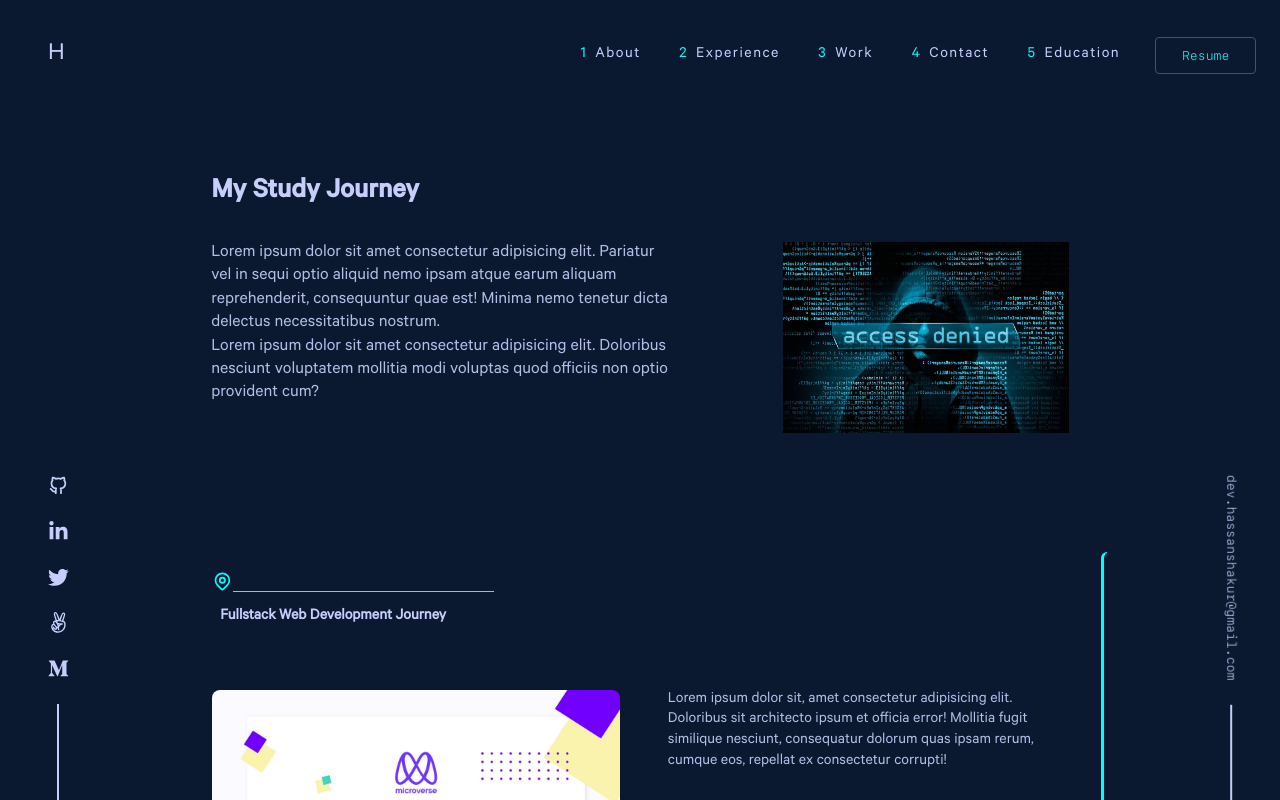
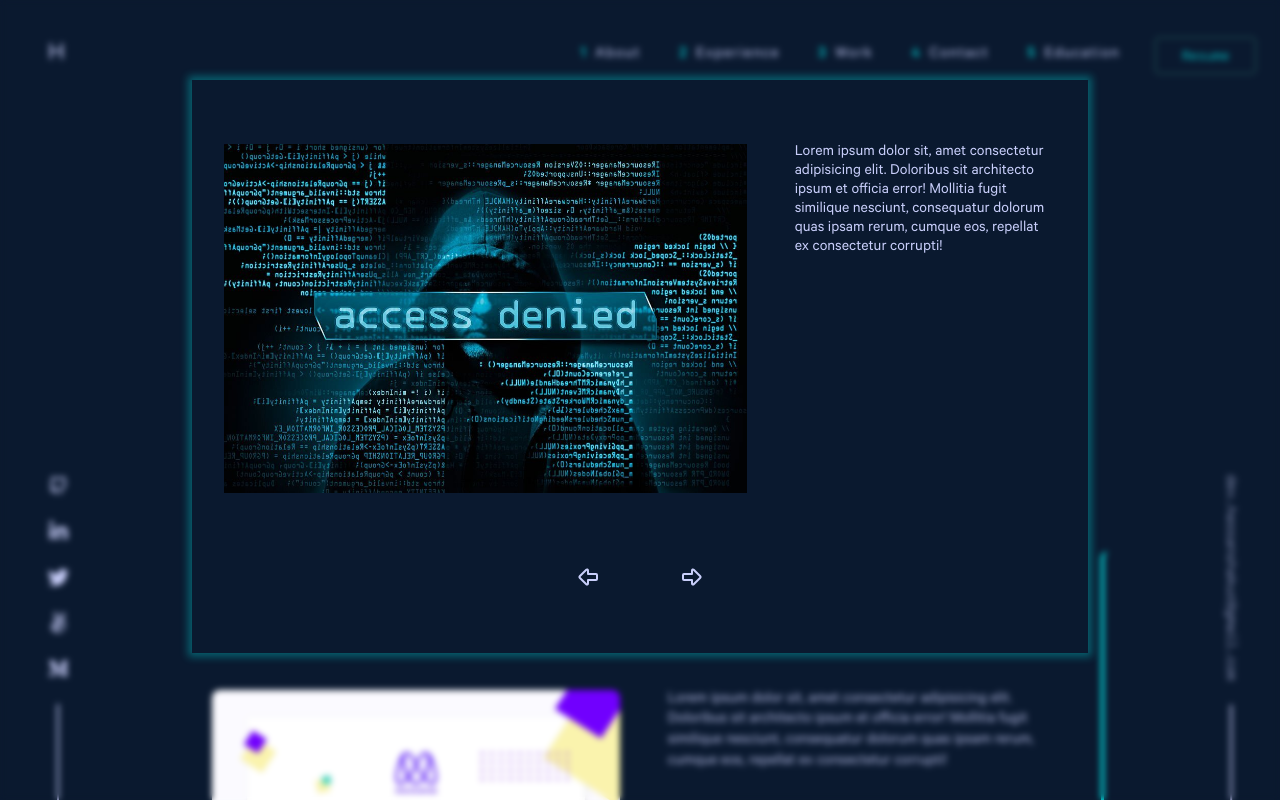
Before and after one commit to hassanShakur/portfolio, a Next.js app: page /study in a window 1280 px wide. Shown: the top 800 px of the page. Built offline with nearby package versions, Linux system fonts and the light colour scheme.

Commit message:
redesign cert modal

```diff
--- a/app/study/study.scss
+++ b/app/study/study.scss
@@ -68,9 +68,10 @@
         border-radius: 4px;
       }
 
-      &:nth-child(5) {
-        transform: translate(0px, -15px);
-        z-index: 3;
+      &:nth-child(1) {
+        transform: translate(20px, -5px);
+        transition-delay: 400ms;
+        z-index: 1;
       }
 
       &:nth-child(2) {
@@ -91,16 +92,15 @@
         z-index: 1;
       }
 
-      &:nth-child(1) {
-        transform: translate(20px, -5px);
-        transition-delay: 400ms;
-        z-index: 1;
+      &:nth-child(5) {
+        transform: translate(0px, -15px);
+        z-index: 3;
       }
     }
 
     &:hover .g-img {
-      &:nth-child(5) {
-        transform: translate(0px, -10px);
+      &:nth-child(1) {
+        transform: rotate(45deg) translate(25px, -60px);
       }
 
       &:nth-child(2) {
@@ -115,8 +115,8 @@
         transform: rotate(-45deg) translate(-25px, -60px);
       }
 
-      &:nth-child(1) {
-        transform: rotate(45deg) translate(25px, -60px);
+      &:nth-child(5) {
+        transform: translate(0px, -10px);
       }
     }
   }
--- a/components/study/modal/Gallery.tsx
+++ b/components/study/modal/Gallery.tsx
@@ -1,52 +1,46 @@
 'use client';
-import projectImg from '@/images/hack-3.jpg';
 import Image from 'next/image';
 import './gallery.scss';
 import { useDispatch, useSelector } from 'react-redux';
 import ReduxStoreType from '@/types/reduxStore';
 import { galleryActions } from '@/redux/app/gallerySlice';
-import { MouseEventHandler } from 'react';
+import { TbArrowBigRight, TbArrowBigLeft } from 'react-icons/tb';
 
 const Gallery = () => {
   const dispatch = useDispatch();
-  const { activeImg, isOpen, currentImages } = useSelector(
-    (state: ReduxStoreType) => state.gallery
-  );
-
-  const selectedImg = currentImages[activeImg - 1];
+  const {
+    currentCertIndex: index,
+    isOpen,
+    modalCerts,
+  } = useSelector((state: ReduxStoreType) => state.gallery);
 
   return (
     <>
       {isOpen && (
         <div
-          id='gallery-modal'
-          className='g-modal'
+          className='modal'
           onClick={(e: any) => {
             e.stopPropagation();
             if (e.target.classList.contains('g-modal'))
               dispatch(galleryActions.toggleModal());
           }}
         >
-          <div className='images'>
-            <div id='selected'>
-              <Image
-                src={selectedImg.certificate}
-                alt={selectedImg.course}
-              />
+          <div className='modal-content'>
+            <div className='cert-info'>
+              <div className='mini-cert'>
+                <Image
+                  src={modalCerts[0].certificate}
+                  alt={modalCerts[0].course}
+                />
+              </div>
+
+              <div className='mini-description'>
+                {modalCerts[0].description}
+              </div>
             </div>
-
-            <div className='thumbs'>
-              {currentImages.map((cImg) => (
-                <div
-                  key={cImg.id}
-                  className={cImg.id === activeImg ? 'selected' : ''}
-                  onClick={() =>
-                    dispatch(galleryActions.setActiveImage(cImg.id))
-                  }
-                >
-                  <Image src={cImg.certificate} alt={cImg.course} />
-                </div>
-              ))}
+            <div className='carrosel-arrows'>
+              <TbArrowBigLeft />
+              <TbArrowBigRight />
             </div>
           </div>
         </div>
--- a/components/study/modal/gallery.scss
+++ b/components/study/modal/gallery.scss
@@ -1,86 +1,53 @@
-#gallery-modal {
-  backdrop-filter: blur(3px);
-  z-index: 10;
+.modal {
   position: fixed;
   top: 0;
   left: 0;
+  z-index: 10;
   height: 100vh;
   width: 100vw;
-}
+  backdrop-filter: blur(3px);
 
-.images {
-  display: flex;
-  flex-direction: column;
-  gap: 3rem;
+  .modal-content {
     width: 70%;
     margin: 10vh auto;
+    padding: 4rem 2rem;
     background-color: rgba(var(--background-rgb), 1);
+    box-shadow: 0px 0px 8px 4px
+      rgba(var(--foreground-light-green), 0.3);
+    background-color: rgba(var(--background-rgb), 1);
+    box-shadow: 0px 0px 8px 4px
+      rgba(var(--foreground-light-green), 0.3);
+
+    .cert-info {
+      display: grid;
+      grid-template-columns: 2fr 1fr;
+      gap: 3rem;
       border-radius: 10px;
-  box-shadow: 0px 0px 8px 4px rgba(var(--foreground-light-green), 0.3);
-  padding: 2rem 0;
+
+      .mini-cert {
+        width: 100%;
+        height: fit-content;
 
         img {
-    width: 100%;
-    height: 100%;
-    object-fit: cover;
-    border-radius: 4px;
-  }
-
-  #selected {
-    display: grid;
-    place-items: center;
-
-    img {
+          width: inherit;
           height: auto;
-      width: 65%;
         }
       }
     }
 
-.thumbs {
+    .carrosel-arrows {
+      width: fit-content;
+      margin: 4rem auto 0;
       display: flex;
-  gap: 2rem;
-  width: fit-content;
-  margin: auto;
-
-  > * {
-    border-radius: 3px;
-  }
-
-  div {
-    height: auto;
-    width: 5vw;
-
-    &:hover {
-      cursor: pointer;
-      transform: scale(1.05);
-    }
-
-    &.selected {
-      border: 1px solid rgba(var(--foreground-light-green), 0.5);
-      transform: scale(1.16);
+      gap: 5rem;
+      font-size: 1.5rem;
     }
   }
 }
 
-@media (max-width: 900px) {
-  .images {
-    width: 80%;
-    margin: 20vh auto;
-
-    #selected {
-      img {
-        width: 80%;
-      }
-    }
-  }
-
-  .thumbs {
-    width: 75%;
-    margin: 0 auto;
-
-    > * {
-      flex-grow: 1;
-    }
-  }
-}
+// @media (max-width: 900px) {
+//   .mini-cert-content {
+//     width: 80%;
+//     margin: 20vh auto;
+//   }
+// }
--- a/data/miniCerts/googleIT.ts
+++ b/data/miniCerts/googleIT.ts
@@ -14,26 +14,36 @@ const googleITCerts = {
     {
       id: 1,
       course: 'Technical Support Fundamentals',
+      description:
+        'Lorem ipsum dolor sit, amet consectetur adipisicing elit. Doloribus sit architecto ipsum et officia error! Mollitia fugit similique nesciunt, consequatur dolorum quas ipsam rerum, cumque eos, repellat ex consectetur corrupti!',
       certificate: IT_1,
     },
     {
       id: 2,
       course: 'Bits & Bytes of Computer Networking',
+      description:
+        'Lorem ipsum dolor sit, amet consectetur adipisicing elit. Doloribus sit architecto ipsum et officia error! Mollitia fugit similique nesciunt, consequatur dolorum quas ipsam rerum, cumque eos, repellat ex consectetur corrupti!',
       certificate: IT_2,
     },
     {
       id: 3,
       course: 'Operating Systems & You: Becoming a Power User',
+      description:
+        'Lorem ipsum dolor sit, amet consectetur adipisicing elit. Doloribus sit architecto ipsum et officia error! Mollitia fugit similique nesciunt, consequatur dolorum quas ipsam rerum, cumque eos, repellat ex consectetur corrupti!',
       certificate: IT_3,
     },
     {
       id: 4,
       course: 'System Administration & IT Infrastructure Services',
+      description:
+        'Lorem ipsum dolor sit, amet consectetur adipisicing elit. Doloribus sit architecto ipsum et officia error! Mollitia fugit similique nesciunt, consequatur dolorum quas ipsam rerum, cumque eos, repellat ex consectetur corrupti!',
       certificate: IT_4,
     },
     {
       id: 5,
       course: 'IT Securuty: Defence Against the Digital Dark arts',
+      description:
+        'Lorem ipsum dolor sit, amet consectetur adipisicing elit. Doloribus sit architecto ipsum et officia error! Mollitia fugit similique nesciunt, consequatur dolorum quas ipsam rerum, cumque eos, repellat ex consectetur corrupti!',
       certificate: IT_5,
     },
   ],
--- a/data/miniCerts/googlePM.ts
+++ b/data/miniCerts/googlePM.ts
@@ -15,31 +15,44 @@ const googlePMCerts = {
     {
       id: 1,
       course: 'Foundations of Project Management',
+      description:
+        'Lorem ipsum dolor sit, amet consectetur adipisicing elit. Doloribus sit architecto ipsum et officia error! Mollitia fugit similique nesciunt, consequatur dolorum quas ipsam rerum, cumque eos, repellat ex consectetur corrupti!',
       certificate: PM_1,
     },
     {
       id: 2,
       course: 'Project Initiation: Starting a Successful Project',
+      description:
+        'Lorem ipsum dolor sit, amet consectetur adipisicing elit. Doloribus sit architecto ipsum et officia error! Mollitia fugit similique nesciunt, consequatur dolorum quas ipsam rerum, cumque eos, repellat ex consectetur corrupti!',
       certificate: PM_2,
     },
     {
       id: 3,
       course: 'Project Planning: Putting it All Together',
+      description:
+        'Lorem ipsum dolor sit, amet consectetur adipisicing elit. Doloribus sit architecto ipsum et officia error! Mollitia fugit similique nesciunt, consequatur dolorum quas ipsam rerum, cumque eos, repellat ex consectetur corrupti!',
       certificate: PM_3,
     },
     {
       id: 4,
       course: 'Project Execution: Running the Project',
+      description:
+        'Lorem ipsum dolor sit, amet consectetur adipisicing elit. Doloribus sit architecto ipsum et officia error! Mollitia fugit similique nesciunt, consequatur dolorum quas ipsam rerum, cumque eos, repellat ex consectetur corrupti!',
       certificate: PM_4,
     },
     {
       id: 5,
       course: 'Agile Project Management',
+      description:
+        'Lorem ipsum dolor sit, amet consectetur adipisicing elit. Doloribus sit architecto ipsum et officia error! Mollitia fugit similique nesciunt, consequatur dolorum quas ipsam rerum, cumque eos, repellat ex consectetur corrupti!',
       certificate: PM_5,
     },
     {
       id: 6,
-      course: 'Capstone: Applying Project Management in the Real World',
+      course:
+        'Capstone: Applying Project Management in the Real World',
+      description:
+        'Lorem ipsum dolor sit, amet consectetur adipisicing elit. Doloribus sit architecto ipsum et officia error! Mollitia fugit similique nesciunt, consequatur dolorum quas ipsam rerum, cumque eos, repellat ex consectetur corrupti!',
       certificate: PM_6,
     },
   ],
--- a/data/miniCerts/microverse.ts
+++ b/data/miniCerts/microverse.ts
@@ -12,21 +12,29 @@ const microverseCerts = {
     {
       id: 1,
       course: 'HTML & CSS Module',
+      description:
+        'Lorem ipsum dolor sit, amet consectetur adipisicing elit. Doloribus sit architecto ipsum et officia error! Mollitia fugit similique nesciunt, consequatur dolorum quas ipsam rerum, cumque eos, repellat ex consectetur corrupti!',
       certificate: MV_1,
     },
     {
       id: 2,
       course: 'JavaScript Module',
+      description:
+        'Lorem ipsum dolor sit, amet consectetur adipisicing elit. Doloribus sit architecto ipsum et officia error! Mollitia fugit similique nesciunt, consequatur dolorum quas ipsam rerum, cumque eos, repellat ex consectetur corrupti!',
       certificate: MV_2,
     },
     {
       id: 3,
       course: 'React & Redux Module',
+      description:
+        'Lorem ipsum dolor sit, amet consectetur adipisicing elit. Doloribus sit architecto ipsum et officia error! Mollitia fugit similique nesciunt, consequatur dolorum quas ipsam rerum, cumque eos, repellat ex consectetur corrupti!',
       certificate: MV_3,
     },
     {
       id: 4,
       course: 'Ruby & Databases Module',
+      description:
+        'Lorem ipsum dolor sit, amet consectetur adipisicing elit. Doloribus sit architecto ipsum et officia error! Mollitia fugit similique nesciunt, consequatur dolorum quas ipsam rerum, cumque eos, repellat ex consectetur corrupti!',
       certificate: MV_4,
     },
   ],
--- a/redux/app/gallerySlice.ts
+++ b/redux/app/gallerySlice.ts
@@ -2,15 +2,17 @@ import { createSlice } from '@reduxjs/toolkit';
 import projectImg from '@/images/hack-3.jpg';
 
 const initialState = {
-  isOpen: false,
-  currentImages: [
+  isOpen: true,
+  currentCertIndex: 0,
+  modalCerts: [
     {
       id: 1,
       course: 'string',
       certificate: projectImg,
+      description:
+        'Lorem ipsum dolor sit, amet consectetur adipisicing elit. Doloribus sit architecto ipsum et officia error! Mollitia fugit similique nesciunt, consequatur dolorum quas ipsam rerum, cumque eos, repellat ex consectetur corrupti!',
     },
   ],
-  activeImg: 1,
 };
 
 const gallerySlice = createSlice({
@@ -21,11 +23,18 @@ const gallerySlice = createSlice({
       state.isOpen = !state.isOpen;
     },
     setImages: (state, action) => {
-      state.currentImages = action.payload;
+      state.modalCerts = action.payload;
       state.isOpen = true;
     },
-    setActiveImage: (state, action) => {
-      state.activeImg = action.payload;
+    nextCert: (state) => {
+      state.modalCerts.length - 1 === state.currentCertIndex
+        ? (state.currentCertIndex = 0)
+        : (state.currentCertIndex += 1);
+    },
+    prevCert: (state) => {
+      state.currentCertIndex === 0
+        ? (state.currentCertIndex = state.modalCerts.length)
+        : (state.currentCertIndex -= 1);
     },
   },
 });
--- a/types/certType.ts
+++ b/types/certType.ts
@@ -9,6 +9,7 @@ interface CertType {
   minis: {
     id: number;
     course: string;
+    description: string;
     certificate: StaticImageData;
   }[];
 }
--- a/types/reduxStore.ts
+++ b/types/reduxStore.ts
@@ -6,12 +6,13 @@ interface ReduxStoreType {
   };
   gallery: {
     isOpen: boolean;
-    currentImages: {
+    currentCertIndex: number;
+    modalCerts: {
       id: number;
       course: string;
       certificate: StaticImageData;
+      description: string;
     }[];
-    activeImg: number;
   };
 }
 
```
Also changed, not shown: helpers/certImagesImport.ts (deleted). Lines whose indentation alone changed are shown as unchanged.
